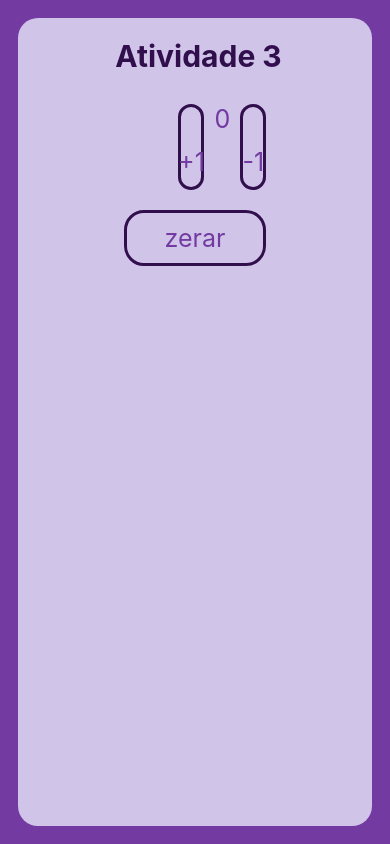
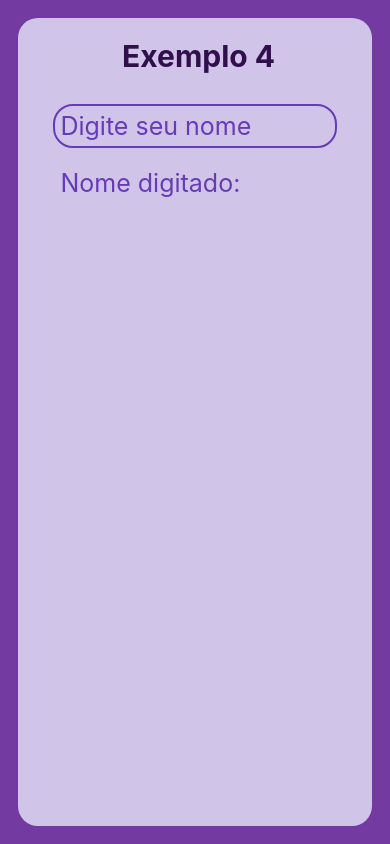
Before and after one commit to lararomeroo/aula_expo_0, a React Native app: screen / in a window 390 px wide. Built offline with nearby package versions, Linux system fonts and the light colour scheme.

Commit message:
aula 21-06

```diff
--- a/App.js
+++ b/App.js
@@ -4,6 +4,7 @@ import { StyleSheet, Text, View } from 'react-native';
 import Exemplo_0 from './components/exemplo_1';
 import Exemplo_2 from './components/exemplo_2';
 import Exemplo_3 from './components/exemplo_3';
+import Exemplo_4 from './components/exemplo_4';
 
 import Atividade_1 from './components/atividade_1';
 import Atividade_2 from './components/atividade_2';
@@ -13,7 +14,7 @@ import Atividade_3 from './components/atividade_3';
 export default function App() {
   return (
     <View style={styles.container}>
-     <Atividade_3 />
+     <Exemplo_4 />
       <StatusBar style="auto" />
     </View>
   );
--- a/components/atividade_3/index.js
+++ b/components/atividade_3/index.js
@@ -19,7 +19,7 @@ function Atividade_3() {
 
     return (
         <View style={styles.container}>
-            <Text style={styles.titulo}> Atividade 3</Text>
+            <Text style={styles.titulo}> Contador </Text>
 
             <View style={styles.container2}>
             <Pressable
--- a/components/atividade_3/styles.js
+++ b/components/atividade_3/styles.js
@@ -48,7 +48,7 @@ const styles = StyleSheet.create({
     },
 
     txtNumero:{
-        fontSize: 25,
+        fontSize: 35,
         color: '#733ba1',
         marginVertical: 10,
     },
--- /dev/null
+++ b/components/exemplo_4/index.js
@@ -0,0 +1,19 @@
+import { View, Text, TextInput } from 'react-native';
+
+
+import styles from './styles';
+
+export default function Exemplo_4(){
+
+    return(
+        <View style={styles.container}>
+            <Text style={styles.titulo}> Exemplo 4</Text>
+
+            <TextInput
+            placeholder='Digite seu nome'
+            style={styles.input}
+            />
+            <Text style={styles.texto}> Nome digitado: </Text>
+        </View>
+    );
+}
--- /dev/null
+++ b/components/exemplo_4/styles.js
@@ -0,0 +1,41 @@
+import { StyleSheet } from 'react-native';
+
+const styles = StyleSheet.create({
+
+    container:{
+        flex:1,
+        backgroundColor: '#D1C4E9',
+        borderRadius:20,
+        width:'100%',
+        alignItems:'center',
+    },
+
+    titulo:{
+        fontSize:30,
+        fontWeight:'bold',
+        marginVertical:20,
+        color: '#310f4d',
+
+    },
+
+    input:{
+        fontSize:25,
+        color: '#673AB7',
+        width: '80%',
+        marginVertical: 10,
+        borderWidth: 2,
+        borderColor:'#673AB7',
+        padding:5,
+        borderRadius:20,
+    },
+
+    texto:{
+        fontSize:25,
+        color: '#673AB7',
+        width:'80%',
+        marginVertical:10,
+    },
+}
+);
+
+export default styles;
```
